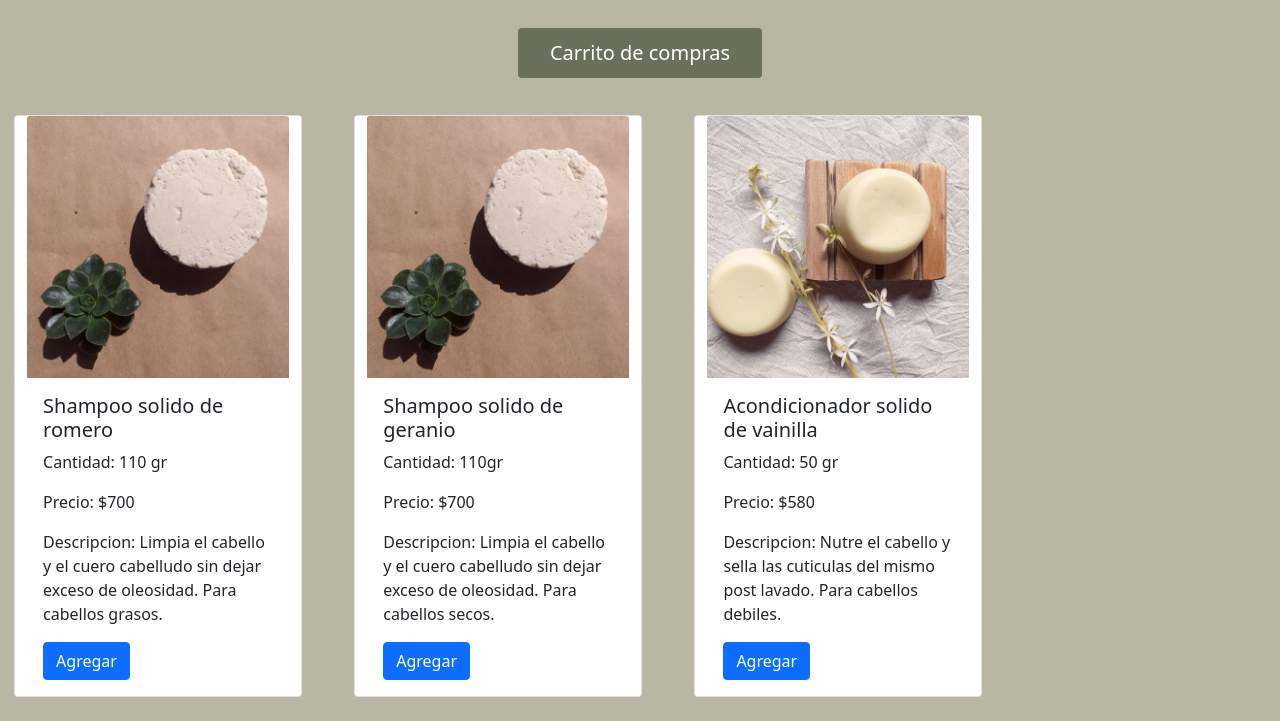
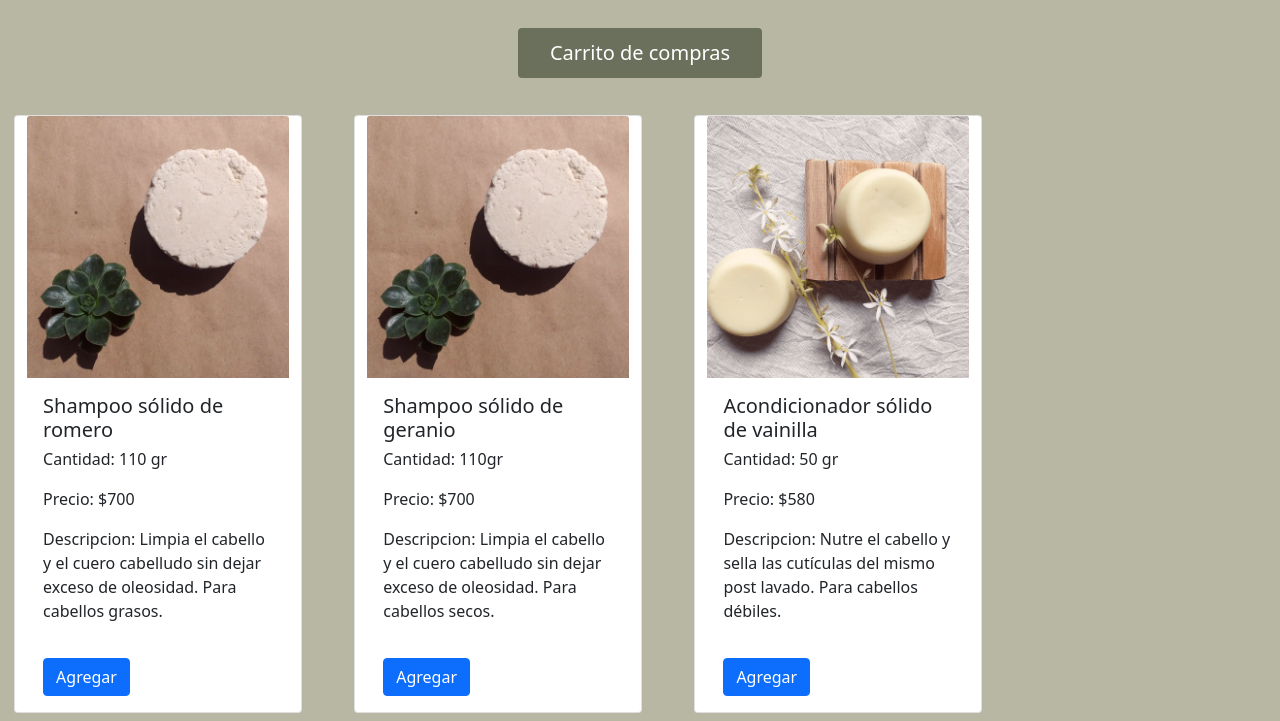
Before and after one commit to Camilu9/lunaNegra, a website: page pages/productos.html in a window 1280 px wide. Shown: the part 75-796 px from the top of the page. Drawn offline with nearby package versions, Linux system fonts and the light colour scheme.

Commit message:
correccion de tildes

```diff
--- a/js/productos.js
+++ b/js/productos.js
@@ -5,15 +5,15 @@ let divProductos = document.getElementById('productos');
 fetch('../productos.json')
 .then(response => response.json())
 .then(productos => {
-    productos.forEach((producto, indice)=> {
+    productos.forEach((producto)=> {
         divProductos.innerHTML += `
             <div class="card" id="producto${producto.id}" style="width: 18rem;">
                 <img src="../multimedia/productos/producto${producto.id}.jpg" class="card-img-top" alt="...">
                 <div class="card-body">
-                    <h5 class="card-title">${producto.nombre}</h5>
+                    <h5 class="card-title titulo">${producto.nombre}</h5>
                     <p class="card-text">Cantidad: ${producto.cantidad}</p>
                     <p class="card-text">Precio: $${producto.precio} </p>
-                    <p class="card-text">Descripcion: ${producto.descripcion}</p>
+                    <p class="card-text descripcion">Descripcion: ${producto.descripcion}</p>
                     <a href="#" class="btn btn-primary"  id="boton${producto.id}"  name="boton${producto.id}">Agregar</a>
                 </div>
             </div>
@@ -121,7 +121,7 @@ $(() => {
         }
     }),
     //creo animaciones anidadas en las cards
-    $(".card").hide(20).show(1000)
+    $(".card").hide(2000).show(1000)
     })
 
 //creo una variable para el boton que finaliza la compra
--- a/pages/productos.html
+++ b/pages/productos.html
@@ -80,7 +80,7 @@
                 </div>
             </div>
             <div class="footerRedes">
-                <h4>Seguinos en nuestro Instagram</h4>
+                <h4>Seguinos en nuestro Instagram!</h4>
             </div>
             <div class="imgIg">
                 <a href="https://instagram.com/lunanegra.cn?utm_medium=copy_link" target="_blank"><img src="../multimedia/logo_ig.png"></a>
--- a/productos.json
+++ b/productos.json
@@ -1,31 +1,31 @@
 [
     {
         "id": 1,
-        "nombre": "Shampoo solido de romero",
+        "nombre": "Shampoo sólido de romero",
         "cantidad": "110 gr",
         "precio": 700,
         "descripcion": "Limpia el cabello y el cuero cabelludo sin dejar exceso de oleosidad. Para cabellos grasos."
     },
     {
         "id": 2,
-        "nombre": "Shampoo solido de geranio",
+        "nombre": "Shampoo sólido de geranio",
         "cantidad": "110gr",
         "precio": 700,
         "descripcion": "Limpia el cabello y el cuero cabelludo sin dejar exceso de oleosidad. Para cabellos secos."
     },
     {
         "id": 3,
-        "nombre": "Acondicionador solido de vainilla",
+        "nombre": "Acondicionador sólido de vainilla",
         "cantidad": "50 gr",
         "precio": 580,
-        "descripcion": "Nutre el cabello y sella las cuticulas del mismo post lavado. Para cabellos debiles."
+        "descripcion": "Nutre el cabello y sella las cutículas del mismo post lavado. Para cabellos débiles."
     },
     {
         "id": 4,
-        "nombre": "Acondicionador solido de azahar",
+        "nombre": "Acondicionador sólido de azahar",
         "cantidad": "50 gr",
         "precio": 580,
-        "descripcion": "Nutre el cabello y sella las cuticulas del mismo post lavado. Para cabellos secos."
+        "descripcion": "Nutre el cabello y sella las cutículas del mismo post lavado. Para cabellos secos."
     },
     {
         "id": 5,
@@ -39,32 +39,32 @@
         "nombre": "Gel dental",
         "cantidad": "100 gr",
         "precio": 530,
-        "descripcion": "Limpia y desinfecta la boca. Poder antibacteriano y antifungico."
+        "descripcion": "Limpia y desinfecta la boca. Poder antibacteriano y antifúngico."
     },
     {
         "id": 7,
-        "nombre": "Desodorante solido",
+        "nombre": "Desodorante sólido",
         "cantidad": "45 gr",
         "precio": 470,
-        "descripcion": "Evita la proliferacion de olores en las axilas sin obstruir los poros. Antibacteriano y antifungico."
+        "descripcion": "Evita la proliferación de olores en las axilas sin obstruir los poros. Antibacteriano y antifúngico."
     },
     {
         "id": 8,
         "nombre": "Desodorante en crema",
         "cantidad": "100 gr",
         "precio": 470,
-        "descripcion": "Evita la proliferacion de olores en las axilas sin obstruir los poros. Antibacteriano y antifungico."
+        "descripcion": "Evita la proliferacion de olores en las axilas sin obstruir los poros. Antibacteriano y antifúngico."
     },
     {
         "id": 9,
-        "nombre": "Balsamo labial",
+        "nombre": "Bálsamo labial",
         "cantidad": "13 gr",
         "precio": 300,
         "descripcion": "Humecta y repara la piel de los labios. Vainilla."
     },
     {
         "id": 10,
-        "nombre": "Oleo corporal",
+        "nombre": "Óleo corporal",
         "cantidad": "35 gr",
         "precio": 350,
         "descripcion": "Humecta y nutre la piel del cuerpo. Trata areas resecas. Azahar."
@@ -81,25 +81,25 @@
         "nombre": "Crema corporal",
         "cantidad": "250 gr",
         "precio": 1160,
-        "descripcion": "Hidrata, humecta y nutre la piel del cuerpo. Brinda proteccion y suavidad."
+        "descripcion": "Hidrata, humecta y nutre la piel del cuerpo. Brinda protección y suavidad."
     },
     {
         "id": 13,
-        "nombre": "Jabon facial Madagascar",
+        "nombre": "Jabón facial Madagascar",
         "cantidad": "30 gr",
         "precio": 350,
         "descripcion": "Realiza una limpieza profunda del rostro de acuerdo a sus necesidades. Pieles secas. Uso diario."
     },
     {
         "id": 14,
-        "nombre": "Jabon facial Amazonia",
+        "nombre": "Jabón facial Amazonia",
         "cantidad": "30 gr",
         "precio": 350,
         "descripcion": "Realiza una limpieza profunda del rostro de acuerdo a sus necesidades. Pieles grasas. Uso diario."
     },
     {
         "id": 15,
-        "nombre": "Jabon facial Malesia",
+        "nombre": "Jabón facial Malesia",
         "cantidad": "30 gr",
         "precio": 350,
         "descripcion": "Realiza una limpieza profunda del rostro de acuerdo a sus necesidades. Pieles sensibles y maduras. Uso diario."
@@ -116,14 +116,14 @@
         "nombre": "Hidrolato de lavanda",
         "cantidad": "100 cc",
         "precio": 520,
-        "descripcion": "Tonico natural."
+        "descripcion": "Tónico natural."
     },
     {
         "id": 18,
         "nombre": "Hidrolato de romero",
         "cantidad": "100 cc",
         "precio": 520,
-        "descripcion": "Tonico natural."
+        "descripcion": "Tónico natural."
     },
     {
         "id": 19,
@@ -134,7 +134,7 @@
     },
     {
         "id": 20,
-        "nombre": "Agua micelar de romero y arbol de te",
+        "nombre": "Agua micelar de romero y árbol de té",
         "cantidad": "100 cc",
         "precio": 470,
         "descripcion": "Limpia y nutre la piel del rostro. Pieles grasas."
@@ -165,7 +165,7 @@
         "nombre": "Protector solar",
         "cantidad": "100 gr",
         "precio": 760,
-        "descripcion": "FPS 40. Protege la piel de los rayos solares, UVA y UV. Filtro fisico."
+        "descripcion": "FPS 40. Protege la piel de los rayos solares, UVA y UV. Filtro físico."
     },
     {
         "id": 25,
@@ -176,17 +176,17 @@
     },
     {
         "id": 26,
-        "nombre": "Mascarilla facial de Arcilla blanca",
+        "nombre": "Mascarilla facial de arcilla blanca",
         "cantidad": "100 gr",
         "precio": 500,
-        "descripcion": "Nutre la piel en profundidad, absorbe impurezas y sebo. Arcilla blanca y arbol de te."
+        "descripcion": "Nutre la piel en profundidad, absorbe impurezas y sebo. Arcilla blanca y árbol de té."
     },
     {
         "id": 27,
-        "nombre": "Mascarilla facial de carbon activado",
+        "nombre": "Mascarilla facial de carbón activado",
         "cantidad": "100 gr",
         "precio": 500,
-        "descripcion": "Nutre la piel en profundidad, absorbe impurezas y sebo. Carbon activado y limon"
+        "descripcion": "Nutre la piel en profundidad, absorbe impurezas y sebo. Carbón activado y limón"
     },
     {
         "id": 28,
--- a/sass/_productos.scss
+++ b/sass/_productos.scss
@@ -6,6 +6,14 @@
 //le doy margen a las cards
 .card{
     margin: 2%;
+}
+
+//doy tamaño a la descripcion y el titulo de las cards
+.descripcion{
+    height: 115px;
+}
+.titulo{
+    height: 45px;
 }
 
 //doy estilo al carrito
```
Also changed, not shown: index.html (+3 -3 lines), css/style.css.
